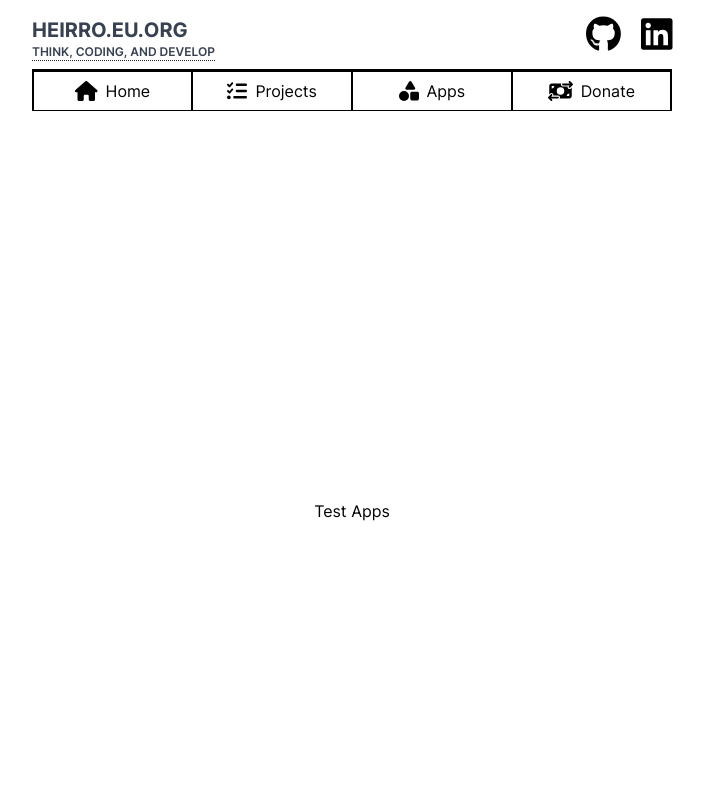
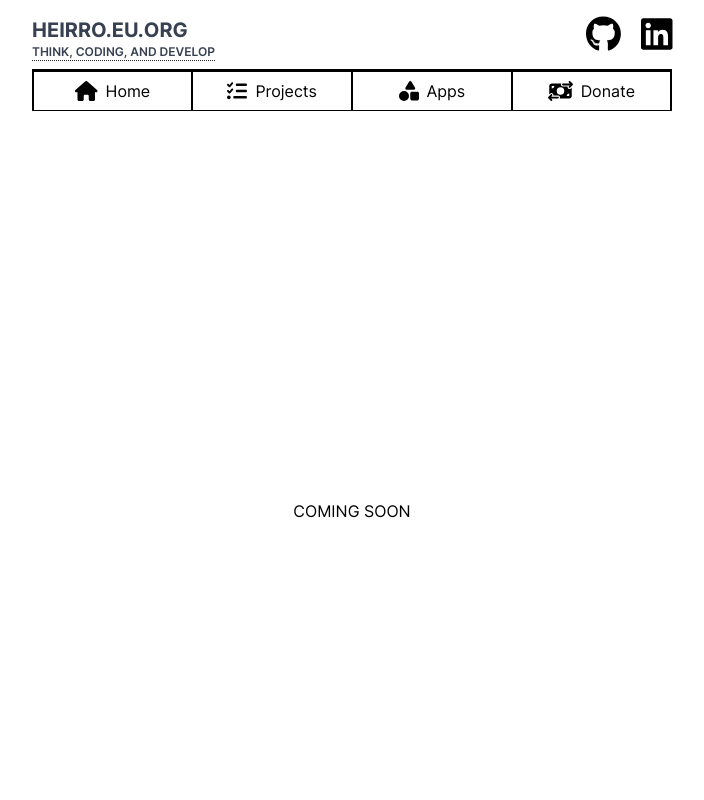
Before and after one commit to heirro/heirro.dev, a Next.js app: page /apps in a window 1280 px wide. Shown: the top 800 px of the page, without its empty margins (288-992 px from the left). Built offline with nearby package versions, Linux system fonts and the light colour scheme.

Commit message:
Coming soon pages

```diff
--- a/src/pages/apps.tsx
+++ b/src/pages/apps.tsx
@@ -10,7 +10,7 @@ const Apps = () => {
       <main>
         <section className='bg-white'>
           <div className='flex min-h-screen flex-col items-center justify-center text-center text-black'>
-            Test Apps
+            COMING SOON
           </div>
         </section>
       </main>
--- a/src/pages/donate.tsx
+++ b/src/pages/donate.tsx
@@ -10,7 +10,7 @@ const Donate = () => {
       <main>
         <section className='bg-white'>
           <div className='flex min-h-screen flex-col items-center justify-center text-center text-black'>
-            Test Donate
+            COMING SOON
           </div>
         </section>
       </main>
--- a/src/pages/projects.tsx
+++ b/src/pages/projects.tsx
@@ -10,7 +10,7 @@ export default function Projects() {
       <main>
         <section className='bg-white'>
           <div className='flex min-h-screen flex-col items-center justify-center text-center text-black'>
-            Test Projects
+            COMING SOON
           </div>
         </section>
       </main>
```
